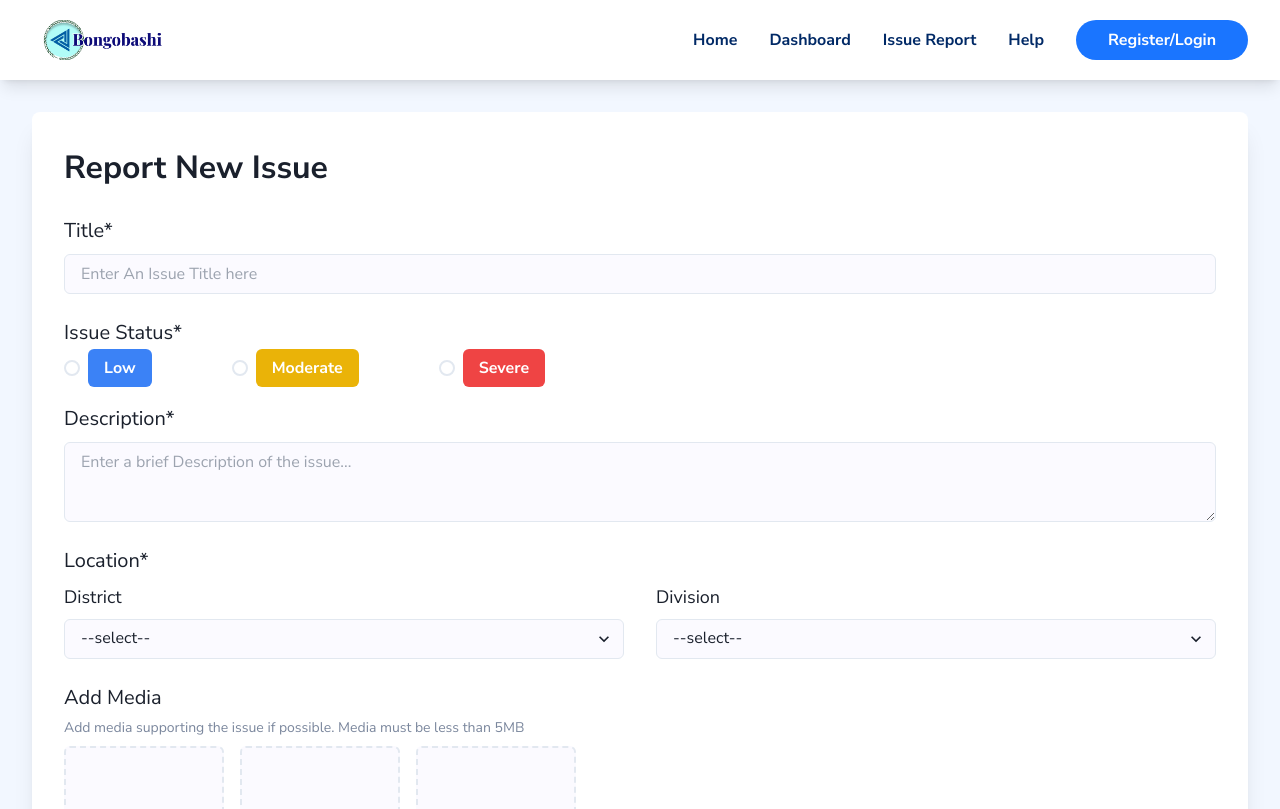
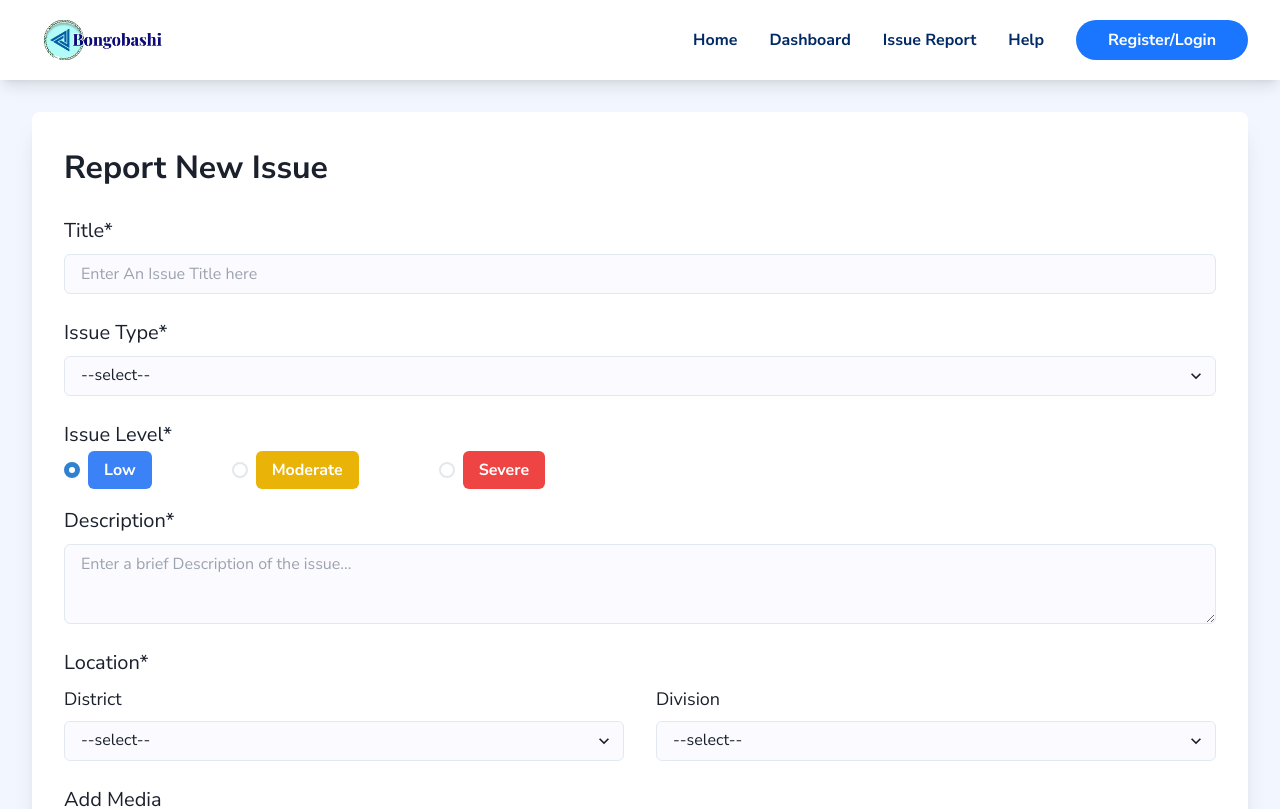
Before and after one commit to Prosecutor1x/citizen-connect-frontend, a Next.js app: page /report-issue in a window 1280 px wide. Shown: the top 809 px of the page. Built offline with nearby package versions, Linux system fonts and the light colour scheme.

Commit message:
frontEnd cors issue

```diff
--- /dev/null
+++ b/Interface/ReportIinterface.ts
@@ -0,0 +1,11 @@
+export interface IProblemData{
+    title:string,
+    description:string,
+    type:string,
+    level:"low"|"moderate"| "severe"
+    media:string[]
+    location:string;
+    comments:string[]
+    date:string,
+    issueRaiser:string
+}
--- a/app/globals.css
+++ b/app/globals.css
@@ -18,7 +18,7 @@ html {
 @layer components {
 
   .btn-primary {
-    @apply bg-bluePrimary  text-sm md:text-base md:px-8 px-4 py-2 rounded-full text-white active:scale-95 transition-all duration-500 hover:bg-blueDeep hover:text-white;
+    @apply bg-bluePrimary  text-sm md:text-base md:px-8 px-4 py-2 rounded-full text-white active:scale-95 transition-all duration-500 hover:bg-blueDeep hover:text-white disabled:bg-slate-300 disabled:text-white;
   }
   .btn-secondary {
     @apply bg-blueSecondary  text-sm md:text-base md:px-8 px-4 py-2 rounded-full text-blueDeep border-2 border-blueDeep hover:border-none active:scale-95 transition-all duration-500 hover:bg-bluePrimary hover:text-white;
--- a/app/report-issue/page.tsx
+++ b/app/report-issue/page.tsx
@@ -1,9 +1,24 @@
+'use client'
+
 import Navbar from '@/components/Navbar'
-import React from 'react'
+import React, { useState } from 'react'
 import { Input, Radio, RadioGroup, Select, Stack, Textarea } from '../lib/chakraui'
 import { IoIosAdd } from 'react-icons/io'
+import { IProblemData } from '@/Interface/ReportIinterface'
 
 const reportIssuePage = () => {
+    const [reportData, setReportData] = useState<IProblemData>({
+        title: "",
+        description: "",
+        type: "",
+        level: "low",
+        media: [],
+        location: "",
+        comments: [],
+        date: "",
+        issueRaiser: ""
+    })
+
     return (
         <div className='bg-blueBackground pb-6'>
             <Navbar />
@@ -18,16 +33,76 @@ const reportIssuePage = () => {
                             focusBorderColor="#1A75FF"
                             placeholder="Enter An Issue Title here"
                             size={'md'}
+                            value={reportData.title}
                             fontSize="base"
+                            onChange={(e) => setReportData((prev: any) => {
+                                return {
+                                    ...prev,
+                                    title: e.target.value
+                                }
+                            })}
                         />
                     </section>
                     <section>
-                        <h2 className='text-xl mb-2'>Issue Status*</h2>
-                        <RadioGroup>
+                        <h2 className='text-xl mb-2'>Issue Type*</h2>
+                        <Select
+                            backgroundColor={'#FBFAFF'}
+                            placeholder='--select--'
+                            focusBorderColor="#1A75FF"
+                            size={'md'}
+                            value={reportData.type}
+                            onChange={(e) => setReportData((prev: any) => {
+                                return {
+                                    ...prev,
+                                    type: e.target.value
+                                }
+                            })}
+                            fontSize="base">
+                            <option>
+                                Infrastructure Problems
+                            </option>
+                            <option>
+                                Sanitation and Waste Management
+                            </option>
+                            <option>
+                                Public Safety Concerns
+                            </option>
+                            <option>
+                                Environmental Issues
+                            </option>
+                            <option>
+                                Utility Services
+                            </option>
+                            <option>
+                                ransportation and Traffic
+                            </option>
+                            <option>
+                                Health and Public Health
+                            </option>
+                            <option>
+                                Noise or Nuisance Complaints
+                            </option>
+                            <option>
+                                Animal Control
+                            </option>
+                            <option>
+                                General Complaints or Suggestions
+                            </option>
+                        </Select>
+                    </section>
+                    <section>
+                        <h2 className='text-xl mb-2'>Issue Level*</h2>
+                        <RadioGroup value={reportData.level} onChange={(e) => setReportData((prev: any) => {
+                                return {
+                                    ...prev,
+                                    level: e
+                                }
+                            })}>
+
                             <Stack direction='row' spacing={'5rem'}>
-                                <Radio value='1'><span className='px-4 py-2 bg-blue-500 rounded-md text-white font-semibold'>Low</span></Radio>
-                                <Radio value='2'><span className='px-4 py-2 bg-yellow-500 rounded-md text-white font-semibold'>Moderate</span></Radio>
-                                <Radio value='3'><span className='px-4 py-2 bg-red-500 rounded-md text-white font-semibold'>Severe</span></Radio>
+                                <Radio value='low'><span className='px-4 py-2 bg-blue-500 rounded-md text-white font-semibold'>Low</span></Radio>
+                                <Radio value='moderate'><span className='px-4 py-2 bg-yellow-500 rounded-md text-white font-semibold'>Moderate</span></Radio>
+                                <Radio value='severe'><span className='px-4 py-2 bg-red-500 rounded-md text-white font-semibold'>Severe</span></Radio>
                             </Stack>
                         </RadioGroup>
                     </section>
@@ -39,6 +114,13 @@ const reportIssuePage = () => {
                             placeholder="Enter a brief Description of the issue..."
                             size={'md'}
                             fontSize="base"
+                            value={reportData.description}
+                            onChange={(e) => setReportData((prev: any) => {
+                                return {
+                                    ...prev,
+                                    description: e.target.value
+                                }
+                            })}
                         />
                     </section>
                     <section>
--- /dev/null
+++ b/baseUrl.ts
@@ -0,0 +1 @@
+export const baseUrl = 'http://localhost:4000'
--- a/components/Auth/EnterMobileNumber.tsx
+++ b/components/Auth/EnterMobileNumber.tsx
@@ -1,8 +1,24 @@
-import { InputGroup, InputLeftAddon, Input} from '../../app/lib/chakraui'
-import React from 'react'
+import axios from 'axios'
+import { InputGroup, InputLeftAddon, Input } from '../../app/lib/chakraui'
+import React, { useState } from 'react'
 import { BsTelephone } from 'react-icons/bs'
+import { baseUrl } from '@/baseUrl'
 
 const EnterMobileNumber = () => {
+  const [mobileNumber, setMobileNumber] = useState<string>()
+
+
+  const handleGetOtp = async () => {
+    const res = await axios.post(`${baseUrl}/api/sendOtp`, {
+      'Access-Control-Allow-Origin':"*",
+      body: {
+        phone: `+91${mobileNumber}`
+      }
+    })
+
+    console.log(res);
+  }
+
   return (
     <div>
       <h1 className='text-2xl text-blueDeep font-semibold mb-2'>
@@ -21,9 +37,10 @@ const EnterMobileNumber = () => {
           placeholder="Enter your Phone Number"
           size={'md'}
           fontSize="base"
+          onChange={(e) => setMobileNumber(e.target.value)}
         />
       </InputGroup>
-    <button className='btn-primary w-full rounded-md mb-8'>Get Otp</button>
+      <button className='btn-primary w-full rounded-md mb-8' disabled={mobileNumber?.length != 10} onClick={handleGetOtp}>Get Otp</button>
       <p className='text-sm font-light text-[#00184485] mb-4'>By Sign In/Registration, I agree to the Terms of Service and Privacy Policy</p>
     </div>
   )
--- a/package.json
+++ b/package.json
@@ -17,6 +17,7 @@
     "@types/react": "18.2.8",
     "@types/react-dom": "18.2.4",
     "autoprefixer": "10.4.14",
+    "axios": "^1.4.0",
     "eslint": "8.41.0",
     "eslint-config-next": "13.4.4",
     "framer-motion": "^10.12.16",
```
Also changed, not shown: 1 other file (tests, documents, lock files or other folders). Lines whose indentation alone changed are shown as unchanged.
